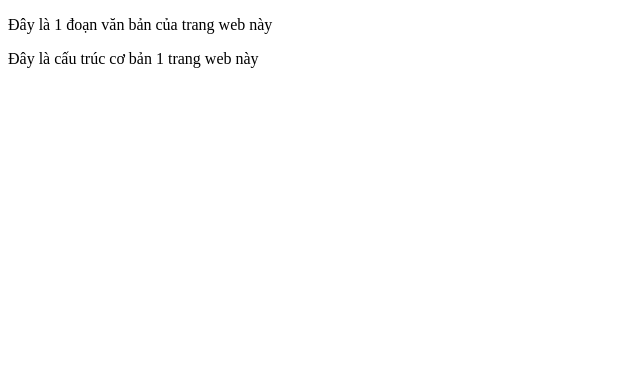
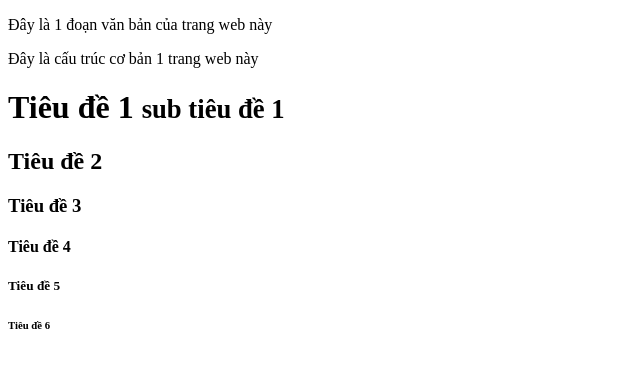
Before and after one commit to daji-171203/qu-n-l-chu-i-cung-ng, a plain HTML site: page index.html in a window 1280 px wide. Shown: the whole page, without its empty margins (0-640 px from the left). Drawn offline with Linux system fonts and the light colour scheme.

Commit message:
html_heading

```diff
--- a/index.html
+++ b/index.html
@@ -8,5 +8,11 @@
 <body>
     <p>Đây là 1 đoạn văn bản của trang web này </p>
     <p>Đây là cấu trúc cơ bản 1 trang web này</p>
+    <h1>Tiêu đề 1 <small> sub tiêu đề 1</small></h1>
+    <h2>Tiêu đề 2</h2>
+    <h3>Tiêu đề 3</h3>
+    <h4>Tiêu đề 4</h4>
+    <h5>Tiêu đề 5</h5>
+    <h6>Tiêu đề 6</h6>
 </body>
 </html>
```
